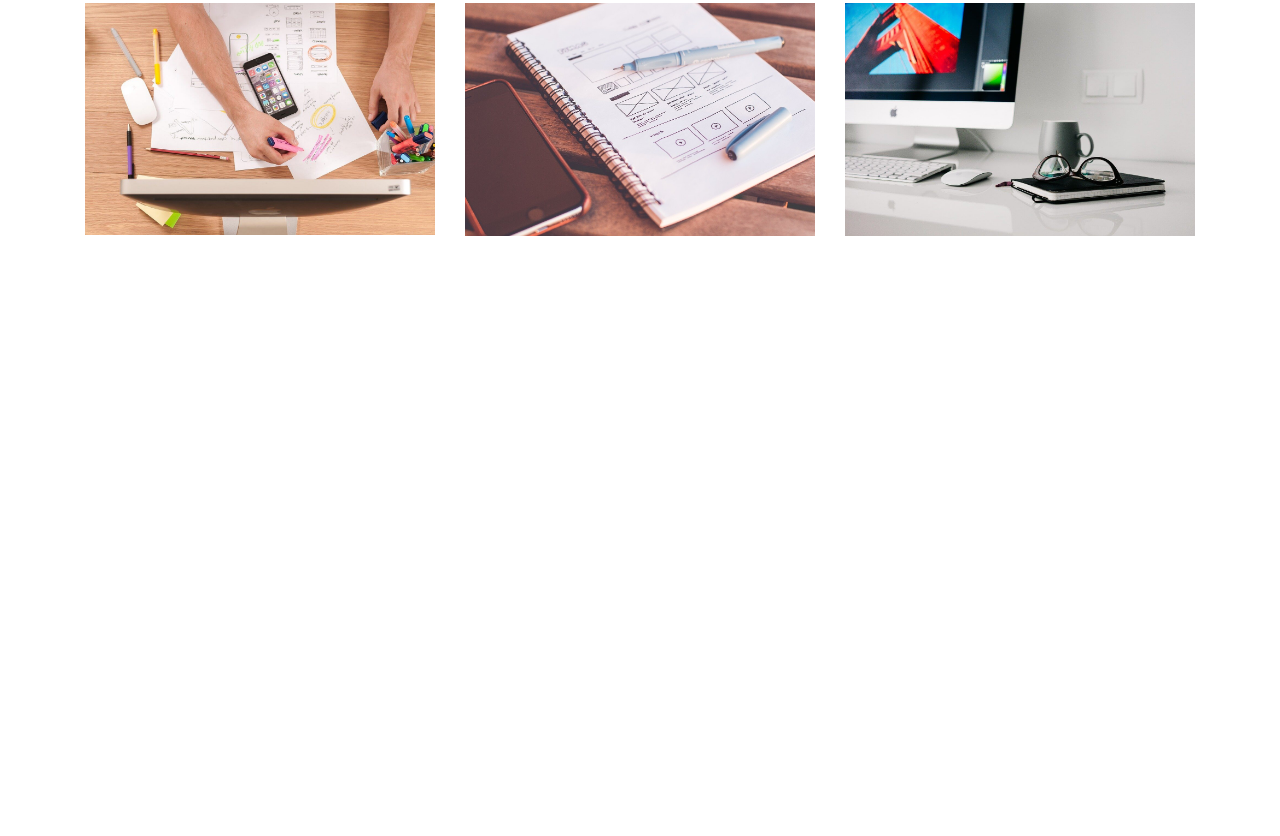
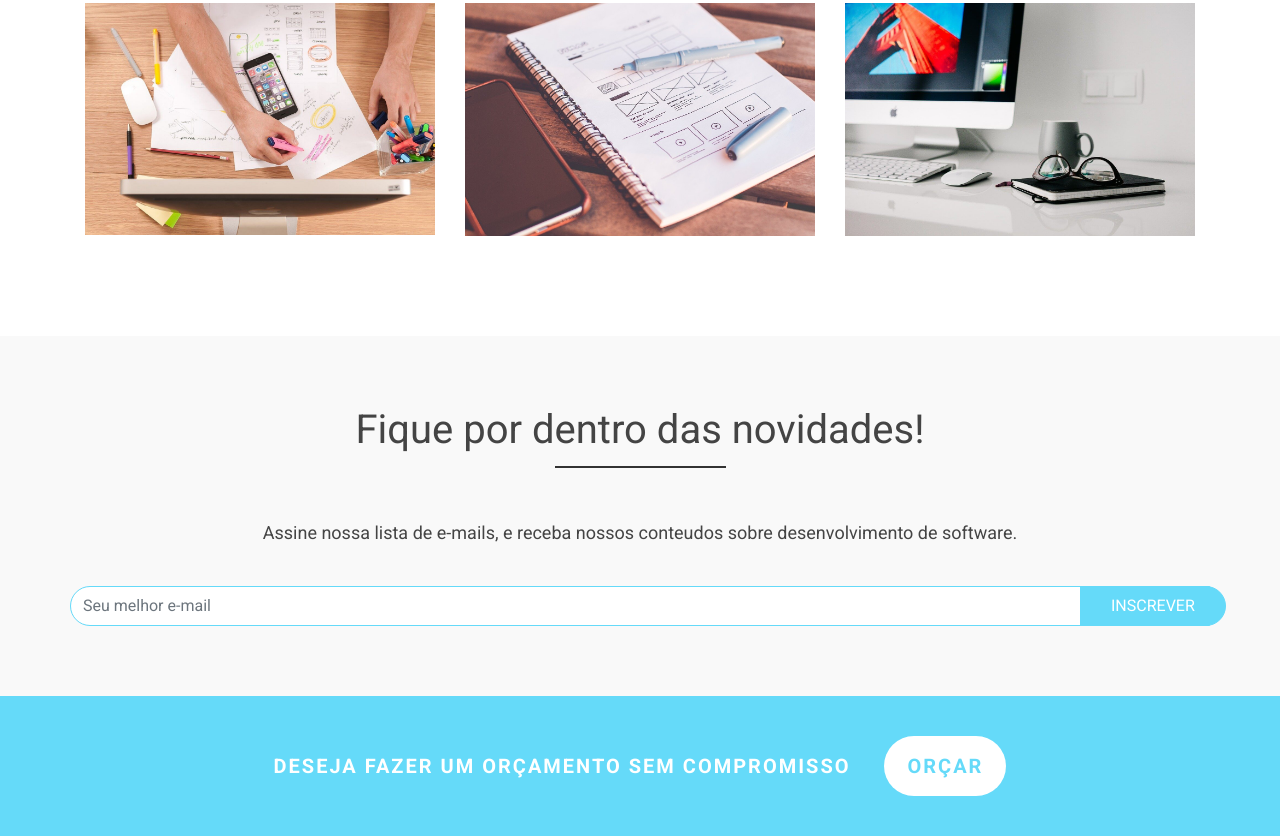
Before and after one commit to Ana-Sato/projeto-hDCAgency, a plain HTML site: page index.html in a window 1280 px wide. Shown: the part 4130-4966 px from the top of the page. Before the commit the page ends 4466 px from the top, so only its background shows below. Drawn offline with nearby package versions, Linux system fonts and the light colour scheme; a script that the page names is missing.

Commit message:
criei newsletter

```diff
--- a/estilos/style.css
+++ b/estilos/style.css
@@ -266,3 +266,84 @@ header, .navbar {
     background-color: #65DAF9;
     border-color: #65DAF9;
 }
+
+/* news letter*/
+
+#news-area {
+    text-align: center;
+    background-color: #f9f9f9;
+}
+
+#news-area p {
+    font-size: 18px;
+    margin-bottom: 40px;
+}
+
+#email-input {
+    border-radius: 0;
+    border-top-left-radius: 20px;
+    border-bottom-left-radius: 20px;
+    border: 1px solid #65DAF9;
+    display: inline;
+    box-sizing: border-box;
+    width: 40p%;
+    height:40px;
+
+}
+
+#news-btn {
+    border-top-right-radius: 20px;
+    border-bottom-right-radius: 20px;
+    border: 1px solid #65DAF9;
+    background-color: #65DAF9;
+    text-transform: uppercase;
+    color: #fff;
+    height: 40px;
+    padding: 0 30px;
+    margin-left: -130px;
+    position: absolute;
+    transition: .5s;
+}
+
+#news-btn:hover {
+    background-color: #fff;
+    color: #65DAF9;
+}
+
+/* Call -area*/
+
+#call-area {
+    background-color: #65DAF9;
+    text-transform: uppercase;
+}
+
+#call-area .container {
+    padding: 40px 100px;
+}
+
+#call-area .row {
+    display: block;
+    text-align: center;
+}
+
+#call-area p {
+    color: #fff;
+    font-weight: bold;
+    font-size: 20px;
+    width: auto;
+    letter-spacing: 2px;
+    margin-bottom: 0;
+    display: inline;
+    height: 60px;
+    line-height: 60px;
+}
+
+#call-area #call-btn {
+    background-color: #fff;
+    color: #65DAF9;
+    font-weight: bold;
+    font-size: 20px;
+    margin-left: 30px;
+    width: auto;
+    letter-spacing: 2px;
+}
--- a/index.html
+++ b/index.html
@@ -277,6 +277,27 @@
                     </div>
                 </div>
             </div>
+            <!-- Newsletter-->
+            <div id="news-area">
+                <div class="container">
+                    <div class="col-md-12">
+                        <h3 class="main-title">Fique por dentro das novidades!</h3>
+                    </div>
+                    <p>Assine nossa lista de e-mails, e receba nossos conteudos sobre desenvolvimento de software.</p>
+                    <form action="">
+                        <input type="email"  class="form-control" name="email" id="email-input" placeholder="Seu melhor e-mail"><input type="submit" id="news-btn" value="Inscrever">
+                    </form>
+                </div>
+            </div>
+            <!--Call to action-->
+            <div id="call-area">
+                <div class="container">
+                    <div class="row">
+                        <p>Deseja fazer um orçamento sem compromisso</p>
+                        <button class="main-btn" id="call-btn">Orçar</button>
+                    </div>
+                </div>
+            </div>
         </div>
     </main>
     <script src="js/scripts.js"></script>
```
